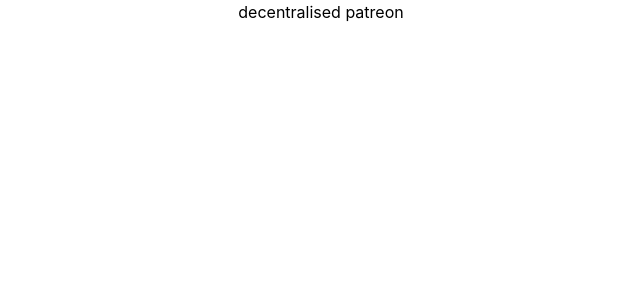
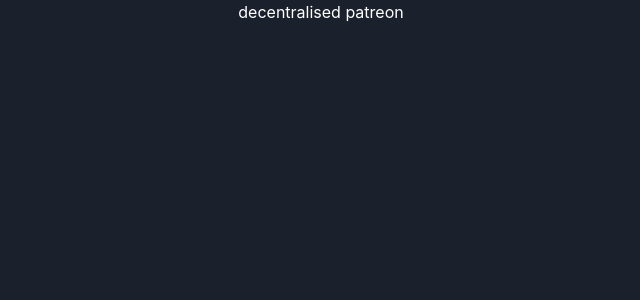
Before and after one commit to thryec/decentralised-patreon, a Next.js app in the folder next/: page / in a window 1280 px wide. Shown: the top 300 px of the page, without its empty margins (319-959 px from the left). Built offline with nearby package versions, Linux system fonts and the light colour scheme.

Commit message:
tailwind colour config

```diff
--- a/next/pages/index.tsx
+++ b/next/pages/index.tsx
@@ -1,7 +1,11 @@
 import type { NextPage } from "next";
 
 const Home: NextPage = () => {
-  return <div className="flex justify-center">decentralised patreon</div>;
+  return (
+    <div className="flex justify-center h-screen bg-midnight text-white">
+      <div>decentralised patreon</div>
+    </div>
+  );
 };
 
 export default Home;
--- a/next/styles/globals.css
+++ b/next/styles/globals.css
@@ -8,6 +8,8 @@
   margin: 0;
   font-family: -apple-system, BlinkMacSystemFont, Segoe UI, Roboto, Oxygen,
     Ubuntu, Cantarell, Fira Sans, Droid Sans, Helvetica Neue, sans-serif;
+  -webkit-font-smoothing: antialiased;
+  -moz-osx-font-smoothing: grayscale;
 }
 
 a {
@@ -18,3 +20,8 @@
 * {
   box-sizing: border-box;
 }
+
+code {
+  font-family: source-code-pro, Menlo, Monaco, Consolas, "Courier New",
+    monospace;
+}
--- a/next/tailwind.config.js
+++ b/next/tailwind.config.js
@@ -4,7 +4,15 @@
     "./components/**/*.{js,ts,jsx,tsx}",
   ],
   theme: {
-    extend: {},
+    extend: {
+      fontFamily: {
+        body: ["Montserrat", "san-serif"],
+        header: ["Messapia", "sans-serif"],
+      },
+      colors: {
+        midnight: "#1a202c",
+      },
+    },
   },
   plugins: [],
 };
```
